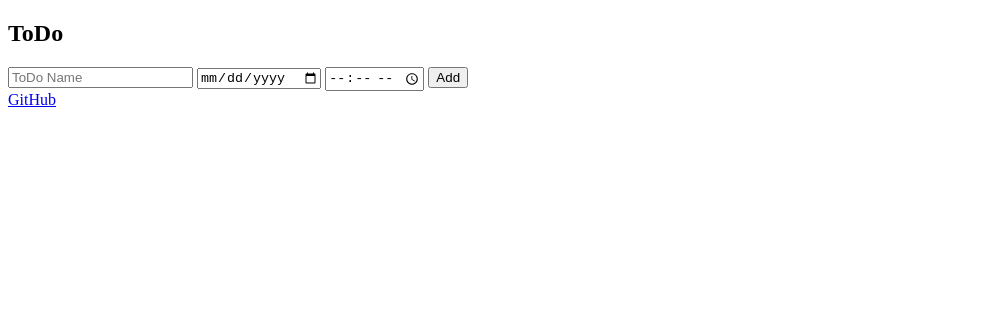
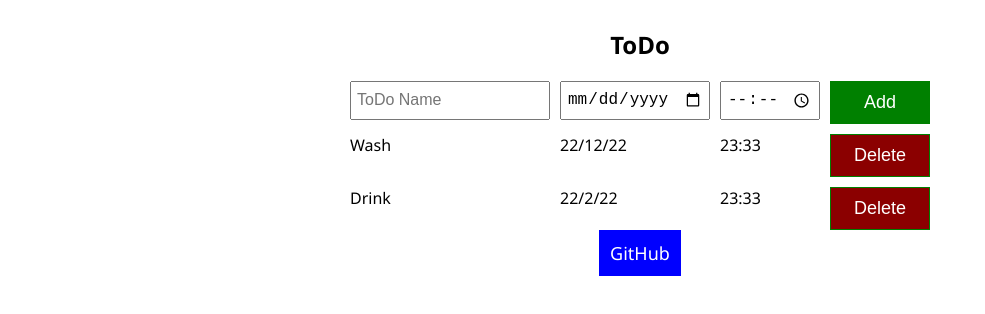
Before and after one commit to MohdZubair6786/ToDo-v2, a plain HTML site: page index.html in a window 1280 px wide. Shown: the whole page, without its empty margins (0-985 px from the left). Drawn offline with Linux system fonts and the light colour scheme; the site is published under a folder, as on GitHub Pages, so addresses that start at the root find nothing.

Commit message:
Update index.html

```diff
--- a/index.html
+++ b/index.html
@@ -5,7 +5,7 @@
   <meta name="viewport" content="width=device-width, initial-scale=1.0">
   <meta name="description" content="todo-app">
   <title>ToDo List</title>
-  <link rel="stylesheet" href="/todo-list.css">
+  <link rel="stylesheet" href="todo-list.css">
 </head>
 <body>
   <div class="todo-app">
@@ -20,6 +20,6 @@
     <div class="js-todo-list todo-grid"></div>
     <a href="https://github.com/MohdZubair6786">GitHub</a>
   </div>
-    <script src="/todo-list.js"></script>
+    <script src="todo-list.js"></script>
 </body>
 </html>
```
